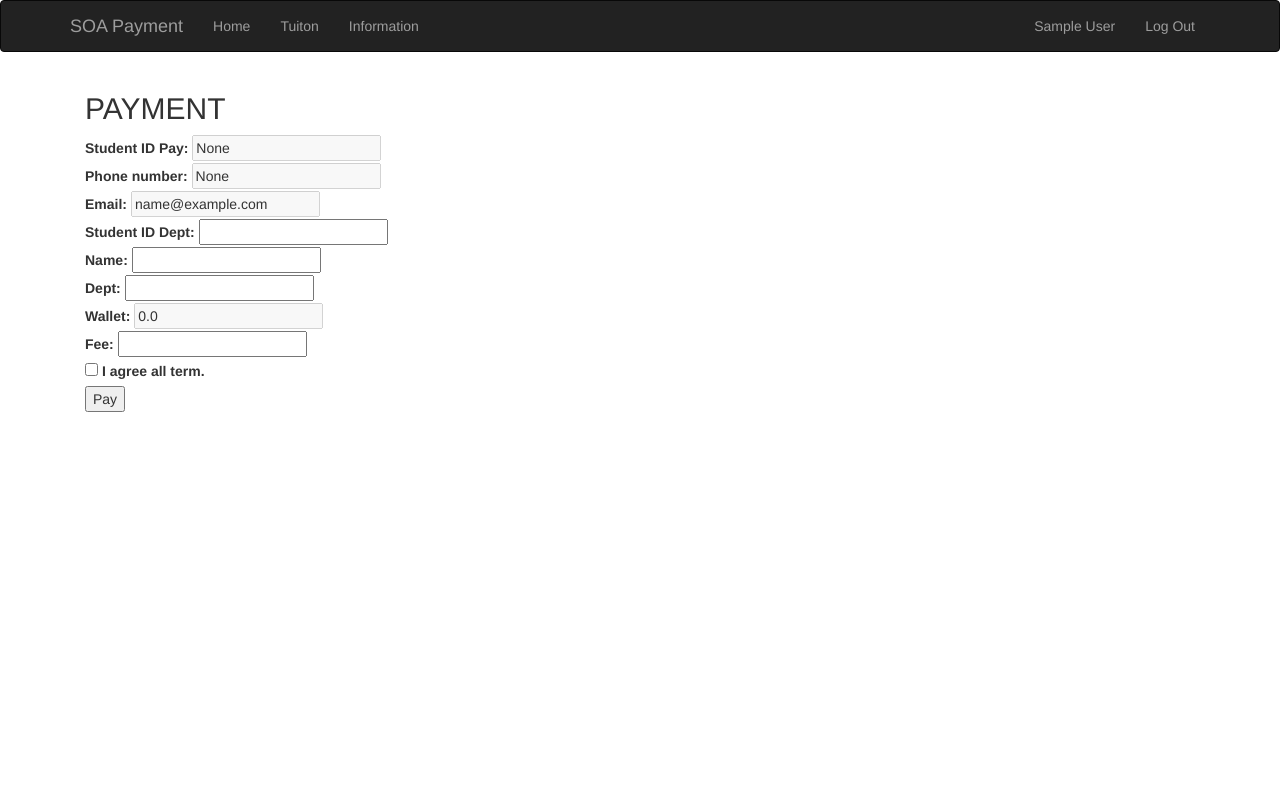
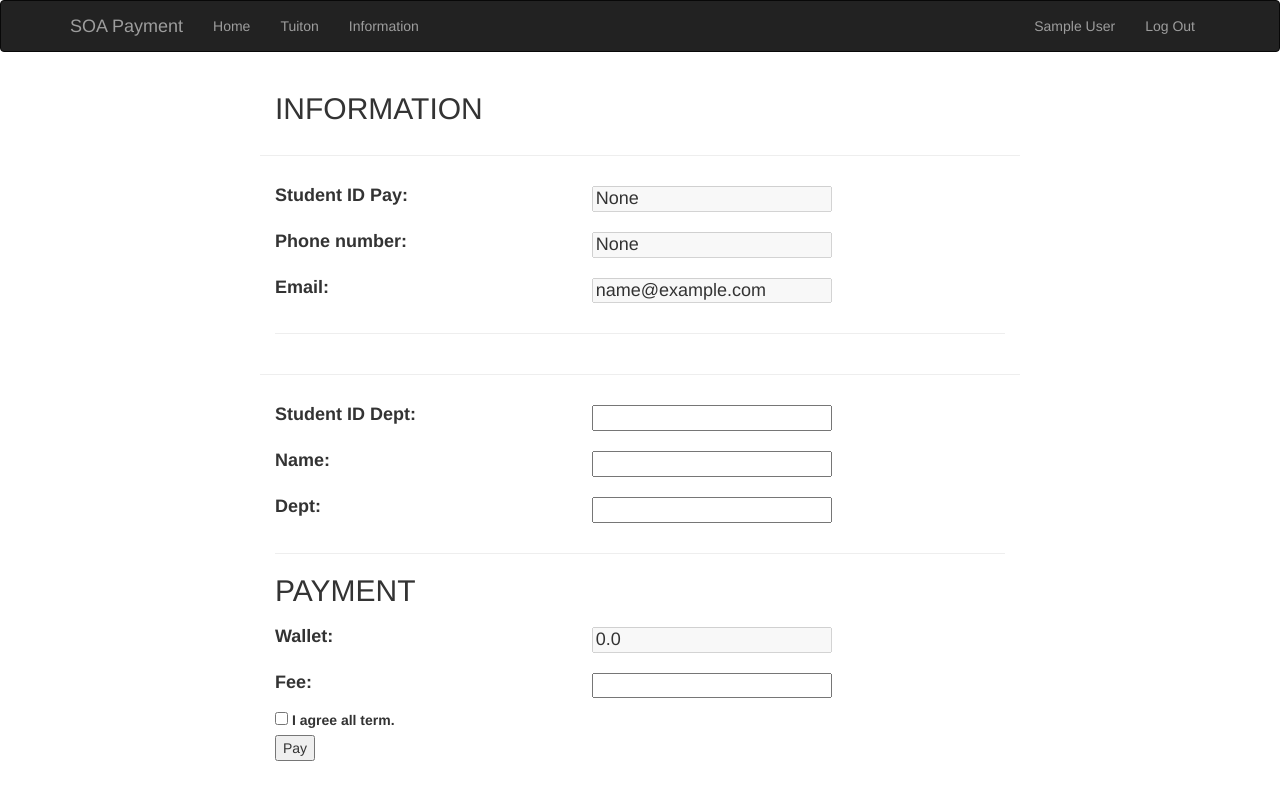
Before and after one commit to longvqp/SOA-Payment-Service, a Flask app: page /purchase in a window 1280 px wide. Run offline with Flask 3, Linux system fonts and the light colour scheme; the visitor is signed in with stand-in values (Sample User, id 1); some libraries are stand-ins or nearby versions.

Commit message:
Release Ready Version

```diff
--- a/app/main/views.py
+++ b/app/main/views.py
@@ -1,4 +1,4 @@
-from flask import render_template,flash,jsonify, redirect,url_for
+from flask import render_template,flash,jsonify, redirect,url_for, request
 from . import main
 from .forms import submitForm, purchase_form,UpdateBallanceForm, hocphi_form, paymentForm, OTPForm
 from flask_login import login_user, logout_user, login_required, current_user
@@ -68,19 +68,24 @@ def purchase():
     # form = purchase_form() #Form thanh toán
     form1 = paymentForm()
     if form1.is_submitted():
+
         idd = int(form1.hidden.data)
         hocphi = HocPhi.query.get(idd)
-        if hocphi.otp:
-            flash('OTP is sent. Check your email, please!!!')
-            return redirect(url_for('authOTP', id=hocphi.id))
-
-        otp = hocphi.generate_confirmation_otp()
-        print(otp)
-        send_email(current_user.email, 'Confirm Your Purchase',
+        print(current_user.sodu)
+        print(hocphi.sotien)
+        if(current_user.sodu >= hocphi.sotien):
+            if hocphi.otp:
+                flash('OTP is sent. Check your email, please!!!')
+                return redirect(url_for('main.authOTP', idd=hocphi.id))
+            otp = hocphi.generate_confirmation_otp()
+            print(otp)
+            send_email(current_user.email, 'Confirm Your Purchase',
                    'authOTP', otp= otp , user=current_user)
-        flash('A OTP has been sent to you by email.')
-        return redirect(url_for('main.authOTP', idd=hocphi.id))
-
+            flash('A OTP has been sent to you by email.')
+            return redirect(url_for('main.authOTP', idd=hocphi.id))
+        else:
+            flash('You dont have enought ballance')
+            return redirect(url_for('main.purchase', form=form1))
     return render_template('purchase.html', form=form1)
 
 @main.route('/authOTP', methods=['GET', 'POST'])
--- a/app/models.py
+++ b/app/models.py
@@ -66,7 +66,7 @@ class HocPhi(db.Model):
         self.secret_key = secret
         totp = pyotp.TOTP(self.secret_key, interval=300, digits=6)
         ot = totp.now()
-        self.otp = totp
+        self.otp = ot
         db.session.commit()
         return ot
 
--- a/app/templates/base.html
+++ b/app/templates/base.html
@@ -44,7 +44,7 @@
             <ul class="nav navbar-nav">
                 <li><a href="{{ url_for('main.index') }}">Home</a></li>
                 {% if current_user.is_authenticated %}
-                <li><a href="{{ url_for('main.tuition') }}">Tuiton</a></li>
+                <li><a href="{{ url_for('main.purchase') }}">Tuiton</a></li>
                 <li><a href="{{ url_for('main.info') }}">Information</a></li>
                 {% else %}
 
--- a/app/templates/purchase.html
+++ b/app/templates/purchase.html
@@ -8,50 +8,108 @@ Payment Service
 {% block page_content%}
 
 <div class="container-fluid">
-
-    <!-- <h1>PAYMENT</h1>
+<div class="row">
+    <div class="col-md-2">
+        <h1>&nbsp</h1>
+      </div>
+      <div class="col-md-8">
+           <!-- <h1>PAYMENT</h1>
     <div class="row">
         {{  wtf.quick_form(form) }}
     </div> -->
     <div class="form-wrapper">
-        <h2 class="title">PAYMENT</h2>
+        <h2 class="title">INFORMATION</h2>
 
         <form method="POST" action="{{ url_for('main.purchase') }}">
             {{form.csrf_token}}
             <fieldset class="form-field">
-                {{ form.masv_pay.label }}
-                {{ form.masv_pay(value = current_user.masv, disabled="disabled") }}
+                <div class="row">
+                    <hr>
+                    <div class="col-md-5">
+                       <h4>{{ form.masv_pay.label }}</h4>
+                    </div>
+                    <div class="col-md-7">
+                      <h4>  {{ form.masv_pay(value = current_user.masv, disabled="disabled") }}</h4>
+                    </div>
+                </div>
+            </fieldset>
+            <fieldset class="form-field">
+                <div class="row">
+                    <div class="col-md-5">
+                       <h4>{{ form.phonesv_pay.label }}</h4>
+                    </div>
+                    <div class="col-md-7">
+                      <h4>{{ form.phonesv_pay(value = current_user.sdt, disabled="disabled") }}</h4>
+                    </div>
+                </div>
+            </fieldset>
+            <fieldset class="form-field">
+                <div class="row">
+                    <div class="col-md-5">
+                       <h4> {{ form.emailsv_pay.label }}</h4>
+                    </div>
+                    <div class="col-md-7">
+                      <h4> {{ form.emailsv_pay(value = current_user.email, disabled="disabled") }}</h4>
+                    </div>
+                </div>
+            </fieldset>
+            <hr>
+            <fieldset class="form-field">
+                <div class="row">
+                    <hr>
+                    <div class="col-md-5">
+                       <h4> {{ form.masv_dept.label }}</h4>
+                    </div>
+                    <div class="col-md-7">
+                      <h4>   {{ form.masv_dept }}</h4>
+                    </div>
+                </div>
+            </fieldset>
+            <fieldset class="form-field">
+                <div class="row">
+                    <div class="col-md-5">
+                       <h4> {{ form.namesv_dept.label }}</h4>
+                    </div>
+                    <div class="col-md-7">
+                      <h4>   {{ form.namesv_dept }}</h4>
+                    </div>
+                </div>
+            </fieldset>
+            <fieldset class="form-field">
+                <div class="row">
+                    <div class="col-md-5">
+                       <h4>  {{ form.sotienno.label }}</h4>
+                    </div>
+                    <div class="col-md-7">
+                      <h4>    {{ form.sotienno }}</h4>
+                    </div>
+                </div>
+            </fieldset>
+<hr>
+            <h2 class="title">PAYMENT</h2>
+            <fieldset class="form-field">
+                <div class="row">
+                    <div class="col-md-5">
+                       <h4>    {{ form.sodu.label }}</h4>
+                    </div>
+                    <div class="col-md-7">
+                      <h4>  {{ form.sodu(value = current_user.sodu, disabled_="disabled") }}</h4>
+                    </div>
+                </div>
+
 
             </fieldset>
             <fieldset class="form-field">
-                {{ form.phonesv_pay.label }}
-                {{ form.phonesv_pay(value = current_user.sdt, disabled="disabled") }}
-            </fieldset>
-            <fieldset class="form-field">
-                {{ form.emailsv_pay.label }}
-                {{ form.emailsv_pay(value = current_user.email, disabled="disabled") }}
-            </fieldset>
+                <div class="row">
+                    <div class="col-md-5">
+                       <h4>     {{ form.sotien.label }}</h4>
+                    </div>
+                    <div class="col-md-7">
+                      <h4>   {{ form.sotien }}</h4>
+                    </div>
+                </div>
 
-            <fieldset class="form-field">
-                {{ form.masv_dept.label }}
-                {{ form.masv_dept }}
-            </fieldset>
-            <fieldset class="form-field">
-                {{ form.namesv_dept.label }}
-                {{ form.namesv_dept }}
-            </fieldset>
-            <fieldset class="form-field">
-                {{ form.sotienno.label }}
-                {{ form.sotienno }}
-            </fieldset>
 
-            <fieldset class="form-field">
-                {{ form.sodu.label }}
-                {{ form.sodu(value = current_user.sodu, disabled_="disabled") }}
-            </fieldset>
-            <fieldset class="form-field">
-                {{ form.sotien.label }}
-                {{ form.sotien }}
             </fieldset>
             <fieldset class="form-field">
                 {{ form.hidden }}
@@ -66,7 +124,13 @@ Payment Service
 
         </form>
     </div>
+      </div>
+      <div class="col-md-2">
+        <h1>&nbsp</h1>
+      </div>
 
+
+</div>
 </div>
 <script src="http://ajax.googleapis.com/ajax/libs/jquery/1.9.1/jquery.min.js"></script>
 <script src="{{ url_for('static', filename='ajax.js') }}"></script>
```
Also changed, not shown: data.sqlite (added), 2 other files.
